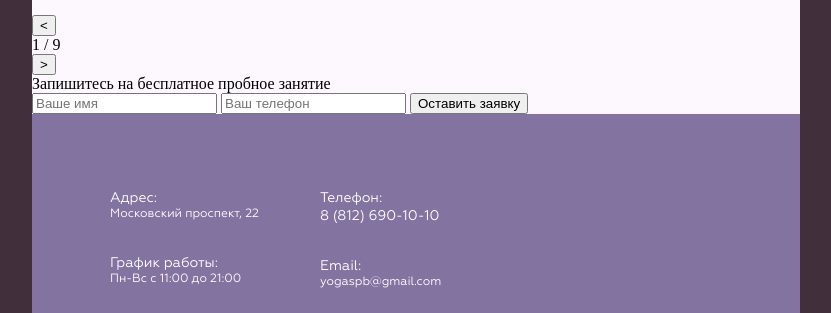
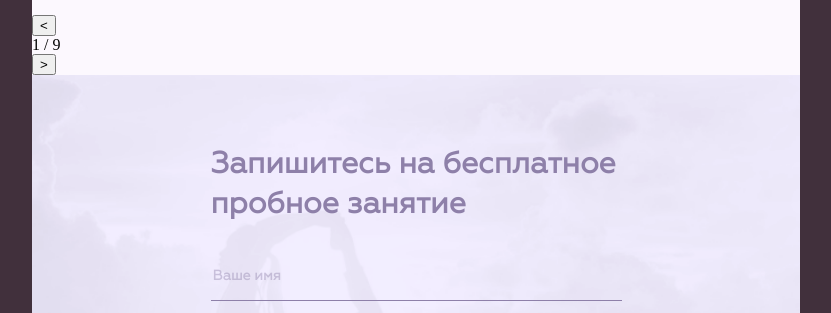
Before and after one commit to jackasmile92/yoga-css-training, a plain HTML site: page index.html in a window 1280 px wide. Shown: the part 2414-2727 px from the top of the page, without its empty margins (224-1055 px from the left). Drawn offline with Linux system fonts and the light colour scheme.

Commit message:
signup part

```diff
--- a/index.html
+++ b/index.html
@@ -337,7 +337,7 @@
         </div>
         <div class="signup">
             <div class="signup__content">
-                <div class="signup__title">Запишитесь на бесплатное
+                <div class="signup__title block-title">Запишитесь на бесплатное
                     пробное занятие</div>
                 <input class="signup__input" type="text" placeholder='Ваше имя'>
                 <input class="signup__input" type="text" placeholder='Ваш телефон'>
--- a/scss/main.scss
+++ b/scss/main.scss
@@ -451,3 +451,53 @@ html {
         width: auto;
     }
 }
+
+.signup {
+    width: $main_width;
+    height: 475px;
+    background-image: url('../src/img/subscribe.png');
+    background-size: cover;
+
+    background-position-x: center;
+    padding-top: 70px;
+
+    &__content {
+        display: flex;
+        flex-direction: column;
+        width: 411px;
+        margin: 0 auto;
+    }
+
+    &__title {
+        font-size: 30px;
+        line-height: 40px;
+        margin-bottom: 41px;
+    }
+
+    &__button {
+        width: 407px;
+        margin: 0 auto;
+        margin-top: 20px;
+        height: 56px;
+        @extend %font-Geometria;
+        font-size: 14px;
+        color: $font-color-white;
+        background-color: $button-color-pink;
+        border: none;
+    }
+
+    &__input {
+        @extend %font-Geometria;
+        background: transparent;
+        font-size: 14px;
+
+        border: none;
+        border-bottom: 1px solid $font-color-lighter;
+        padding-bottom: 15px;
+        margin-bottom: 47px;
+        &::placeholder {
+            color: $font-color-lighter;
+            opacity: 0.4;
+          }
+    }
+}
```
Also changed, not shown: css/main.css, src/img/subscribe.png (added).
